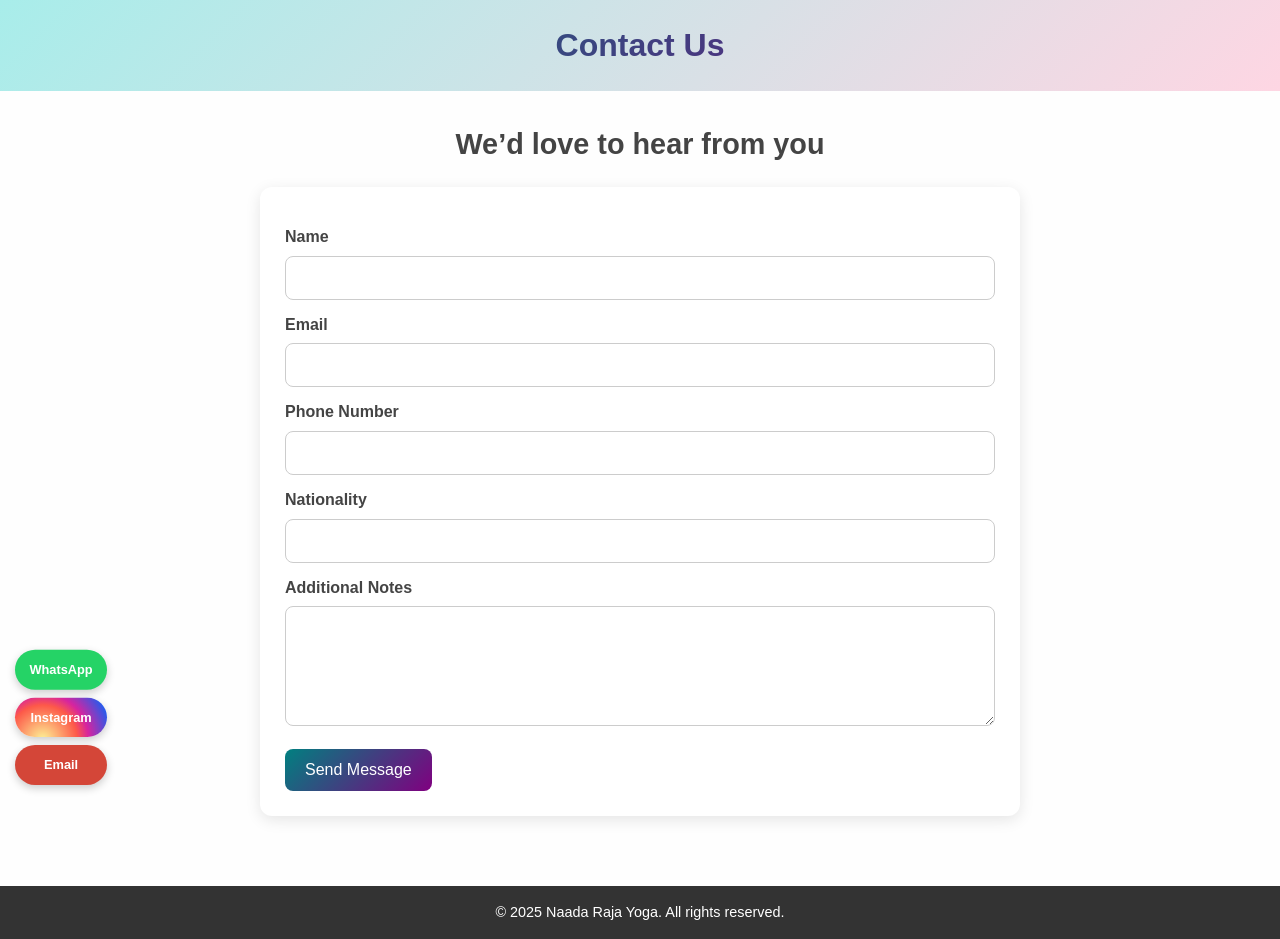
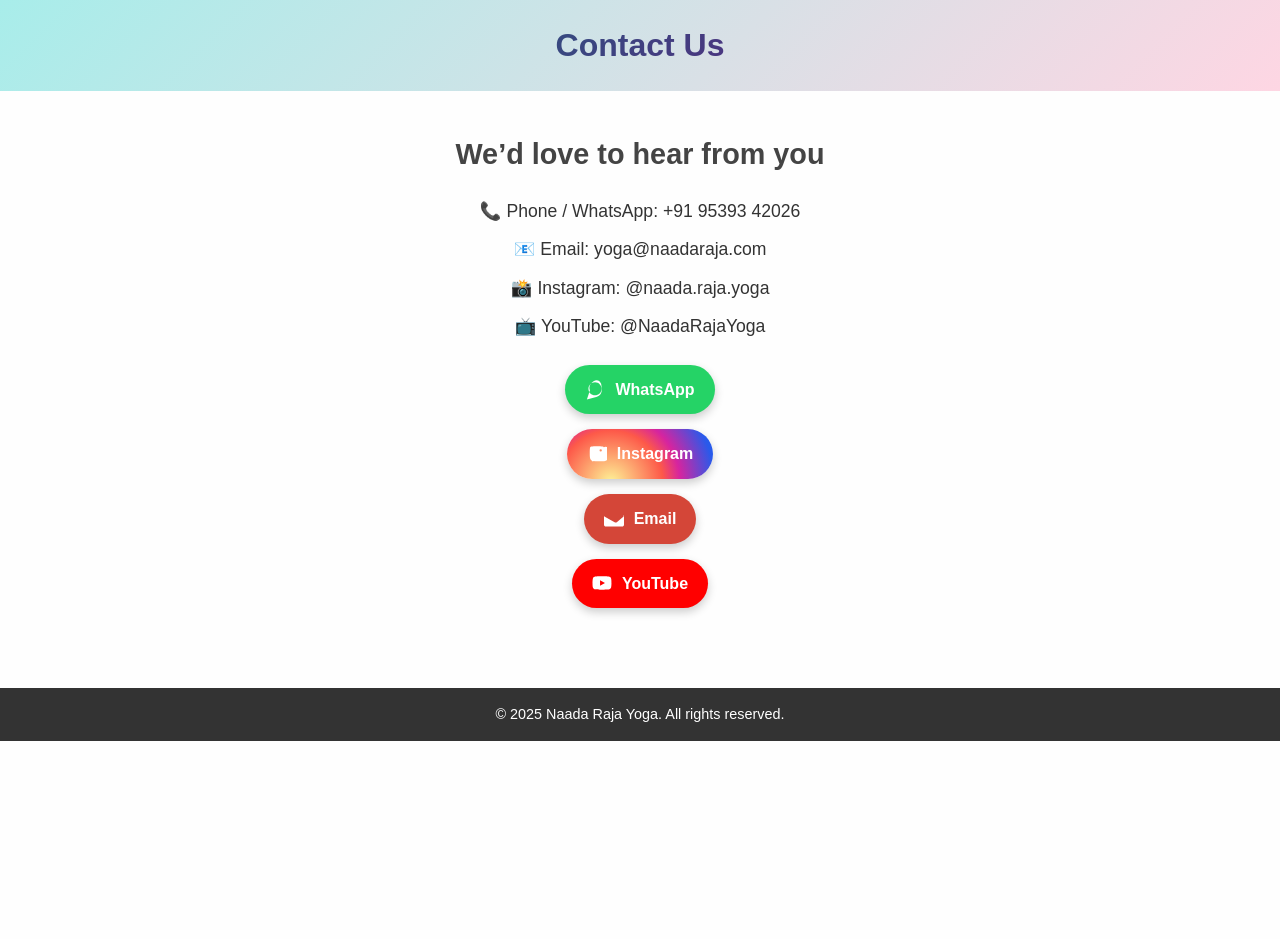
Before and after one commit to naadarajayoga/Contact, a plain HTML site: page index.html in a window 1280 px wide. After the commit the page ends 800 px from the top, so only its background shows below. Drawn offline with Linux system fonts and the light colour scheme.

Commit message:
downgrade

```diff
--- a/index.html
+++ b/index.html
@@ -23,61 +23,39 @@
       -webkit-text-fill-color: transparent;
     }
 
-    section { max-width: 800px; margin: auto; padding: 30px 20px; }
-    section h2 { text-align: center; margin-bottom: 20px; font-size: 1.8rem; color: #444; }
+    section { max-width: 800px; margin: auto; padding: 40px 20px; text-align: center; }
+    section h2 { margin-bottom: 20px; font-size: 1.8rem; color: #444; }
+    section p { font-size: 1.1rem; margin-bottom: 10px; }
 
-    .contact-form {
-      background: white;
-      padding: 25px;
-      border-radius: 12px;
-      box-shadow: 0 4px 15px rgba(0,0,0,0.1);
+    .contact-options {
+      margin-top: 25px;
+      display: flex; flex-direction: column; gap: 15px; align-items: center;
     }
-    .contact-form label {
-      display: block;
-      margin: 12px 0 6px;
+    .contact-options a {
+      display: inline-flex; align-items: center; gap: 10px;
+      padding: 12px 20px;
+      border-radius: 30px;
       font-weight: bold;
-      color: #444;
-    }
-    .contact-form input, .contact-form textarea {
-      width: 100%;
-      padding: 12px;
-      border: 1px solid #ccc;
-      border-radius: 8px;
+      color: #fff;
+      text-decoration: none;
+      box-shadow: 0 4px 10px rgba(0,0,0,0.2);
+      transition: transform 0.3s, box-shadow 0.3s;
       font-size: 1rem;
     }
-    .contact-form textarea { resize: vertical; min-height: 120px; }
-    .contact-form button {
-      margin-top: 15px;
-      background: linear-gradient(135deg, #008080, #800080);
-      color: white;
-      border: none;
-      padding: 12px 20px;
-      font-size: 1rem;
-      border-radius: 8px;
-      cursor: pointer;
-      transition: 0.3s;
+    .contact-options a svg {
+      width: 20px; height: 20px;
     }
-    .contact-form button:hover { opacity: 0.9; }
-
-    .fixed-contact {
-      position: fixed; bottom: 15px; left: 15px; display: flex;
-      flex-direction: column; gap: 10px; z-index: 1000;
-      transform: scale(0.8); transform-origin: bottom left;
+    .contact-options a:hover {
+      transform: translateY(-3px);
+      box-shadow: 0 6px 14px rgba(0,0,0,0.25);
     }
-    .fixed-contact a {
-      display: flex; align-items: center; justify-content: center; gap: 8px;
-      padding: 12px 18px; border-radius: 50px; font-weight: bold;
-      text-decoration: none; color: white;
-      box-shadow: 0 4px 10px rgba(0,0,0,0.2);
-      transition: transform 0.3s, box-shadow 0.3s;
-    }
-    .fixed-contact a:hover { transform: translateY(-3px); box-shadow: 0 6px 14px rgba(0,0,0,0.25); }
 
     .whatsapp { background: #25D366; }
     .instagram {
       background: radial-gradient(circle at 30% 107%, #fdf497 0%, #fd5949 45%, #d6249f 60%, #285AEB 90%);
     }
     .email { background: #D44638; }
+    .youtube { background: #FF0000; }
 
     footer {
       background: #333; color: white; text-align: center;
@@ -93,83 +71,64 @@
 
   <section>
     <h2>We’d love to hear from you</h2>
-    <div class="contact-form">
-      <form id="contactForm">
-        <label for="name">Name</label>
-        <input type="text" id="name" required>
+    <p>📞 Phone / WhatsApp: +91 95393 42026</p>
+    <p>📧 Email: yoga@naadaraja.com</p>
+    <p>📸 Instagram: @naada.raja.yoga</p>
+    <p>📺 YouTube: @NaadaRajaYoga</p>
 
-        <label for="email">Email</label>
-        <input type="email" id="email" required>
+    <div class="contact-options">
+      <a href="http://wa.me/+919539342026" target="_blank" class="whatsapp">
+        <svg xmlns="http://www.w3.org/2000/svg" viewBox="0 0 448 512" fill="#fff">
+          <path d="M380.9 97.1C339-3.1 256.5-8.1 186.5
+          31.9 116.5 71.9 53 168.7 94.3
+          262.1L16 496l240.2-63.5C371.7
+          400.1 428.7 321.9 380.9 97.1zM224
+          392c-92.6 0-168-75.4-168-168S131.4
+          56 224 56s168 75.4 168 168-75.4
+          168-168 168z"/>
+        </svg>
+        WhatsApp
+      </a>
 
-        <label for="phone">Phone Number</label>
-        <input type="tel" id="phone" required>
+      <a href="https://www.instagram.com/naada.raja.yoga/" target="_blank" class="instagram">
+        <svg xmlns="http://www.w3.org/2000/svg" viewBox="0 0 448 512" fill="#fff">
+          <path d="M224,202.66A53.34,53.34,0,1,0,277.34,256,53.38,53.38,0,0,0,224,202.66Zm124.71-41a30,30,0,1,1-30-30A30,30,0,0,1,348.71,161.66ZM398.8,80A92.4,92.4,0,0,0,368,66.6C334.9,56.6,284.5,56,224,56s-110.9.6-144,10.6A92.4,92.4,0,0,0,49.2,80C39.2,113.1,38.6,163.5,38.6,224s.6,110.9,10.6,144a92.4,92.4,0,0,0,13.6,30.8c13.1,20.1,30.6,37.6,50.7,50.7A92.4,92.4,0,0,0,144,433.4c33.1,10,83.5,10.6,144,10.6s110.9-.6,144-10.6a92.4,92.4,0,0,0,30.8-13.6c20.1-13.1,37.6-30.6,50.7-50.7a92.4,92.4,0,0,0,13.6-30.8c10-33.1,10.6-83.5,10.6-144S497.4,113.1,487.4,80A92.4,92.4,0,0,0,398.8,80Z"/>
+        </svg>
+        Instagram
+      </a>
 
-        <label for="nationality">Nationality</label>
-        <input type="text" id="nationality" required>
+      <a href="mailto:yoga@naadaraja.com" target="_blank" class="email">
+        <svg xmlns="http://www.w3.org/2000/svg" viewBox="0 0 512 512" fill="#fff">
+          <path d="M502.3 190.8 327.4 338c-15.9 13.1-39.1
+          13.1-55 0L9.7 190.8C3.9 186.5 0
+          179.3 0 171.6V400c0 26.5 21.5
+          48 48 48h416c26.5 0 48-21.5
+          48-48V171.6c0-7.7-3.9-14.9-9.7-18.8z"/>
+        </svg>
+        Email
+      </a>
 
-        <label for="notes">Additional Notes</label>
-        <textarea id="notes"></textarea>
-
-        <button type="submit">Send Message</button>
-      </form>
+      <a href="https://www.youtube.com/@NaadaRajaYoga" target="_blank" class="youtube">
+        <svg xmlns="http://www.w3.org/2000/svg" viewBox="0 0 576 512" fill="#fff">
+          <path d="M549.7 124.1c-6.3-23.7-24.9-42.3-48.6-48.6C465.6
+          64 288 64 288 64S110.4 64 74.9
+          75.5c-23.7 6.3-42.3 24.9-48.6
+          48.6C15 159.6 15 256 15 256s0
+          96.4 11.3 131.9c6.3 23.7 24.9
+          42.3 48.6 48.6C110.4 448 288
+          448 288 448s177.6 0 213.1-11.5c23.7-6.3
+          42.3-24.9 48.6-48.6C561 352.4
+          561 256 561 256s0-96.4-11.3-131.9zM232
+          334V178l142 78-142 78z"/>
+        </svg>
+        YouTube
+      </a>
     </div>
   </section>
-
-  <div class="fixed-contact">
-    <a href="http://wa.me/+919539342026" target="_blank" class="whatsapp">WhatsApp</a>
-    <a href="https://www.instagram.com/naada.raja.yoga/" target="_blank" class="instagram">Instagram</a>
-    <a href="mailto:yoga@naadaraja.com" target="_blank" class="email">Email</a>
-  </div>
 
   <footer>
     <p>&copy; 2025 Naada Raja Yoga. All rights reserved.</p>
   </footer>
 
-  <!-- Firebase SDK + Firestore -->
-  <script type="module">
-    // Import Firebase SDKs
-    import { initializeApp } from "https://www.gstatic.com/firebasejs/11.0.1/firebase-app.js";
-    import { getFirestore, collection, addDoc } from "https://www.gstatic.com/firebasejs/11.0.1/firebase-firestore.js";
-    import { getAnalytics } from "https://www.gstatic.com/firebasejs/11.0.1/firebase-analytics.js";
-
-    // Firebase config
-    const firebaseConfig = {
-      apiKey: "AIzaSyAN-QVepXlJYNbPtkqCM3aDosxXTJJOK1M",
-      authDomain: "naadarajayoga-5fa76.firebaseapp.com",
-      projectId: "naadarajayoga-5fa76",
-      storageBucket: "naadarajayoga-5fa76.firebasestorage.app",
-      messagingSenderId: "652836400494",
-      appId: "1:652836400494:web:aa7a29d5aa654aa043257f",
-      measurementId: "G-0MF3B0E7E5"
-    };
-
-    // Initialize Firebase
-    const app = initializeApp(firebaseConfig);
-    const db = getFirestore(app);
-    const analytics = getAnalytics(app);
-
-    // Handle form submission
-    const form = document.getElementById("contactForm");
-    form.addEventListener("submit", async (e) => {
-      e.preventDefault();
-
-      try {
-        await addDoc(collection(db, "contactSubmissions"), {
-          name: document.getElementById("name").value,
-          email: document.getElementById("email").value,
-          phone: document.getElementById("phone").value,
-          nationality: document.getElementById("nationality").value,
-          notes: document.getElementById("notes").value,
-          timestamp: new Date()
-        });
-
-        alert("✅ Thank you! Your response has been submitted.");
-        form.reset();
-      } catch (error) {
-        console.error("Error submitting form:", error);
-        alert("❌ There was an error. Please try again.");
-      }
-    });
-  </script>
 </body>
 </html>
```
